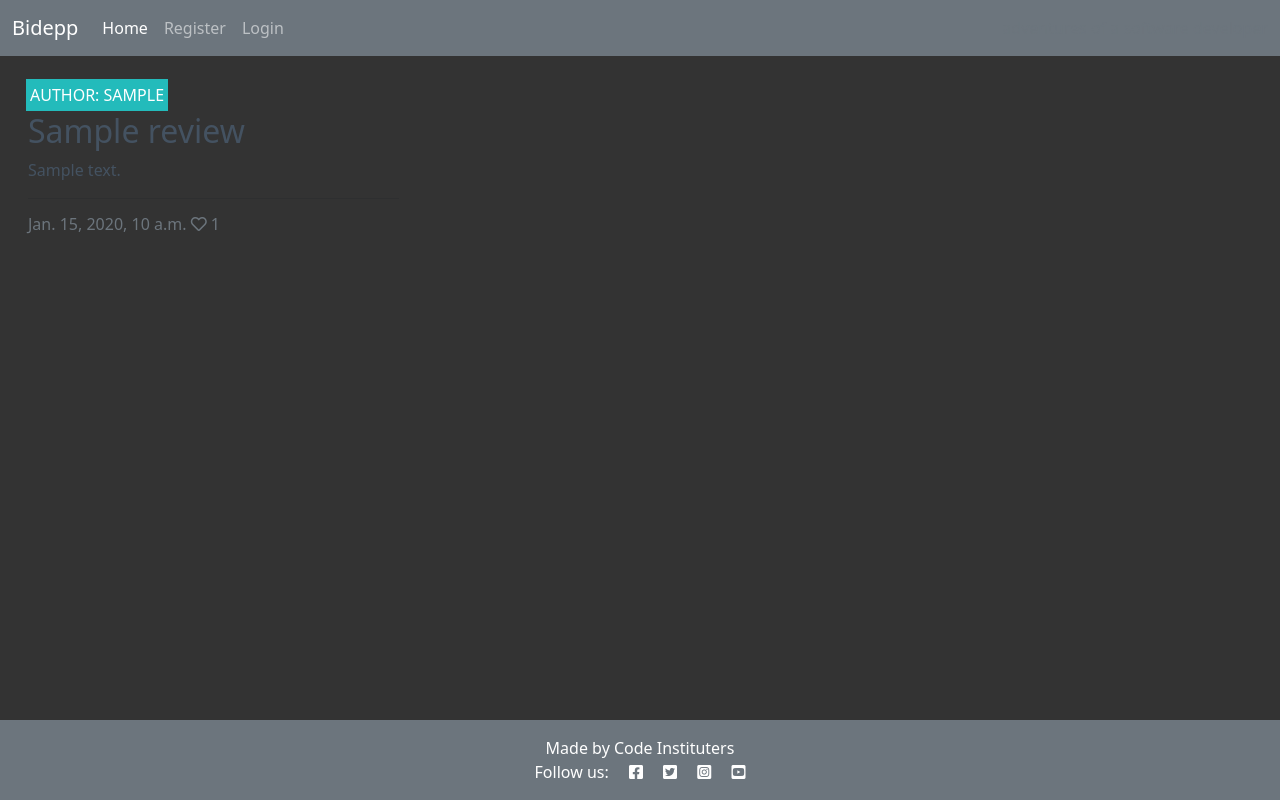
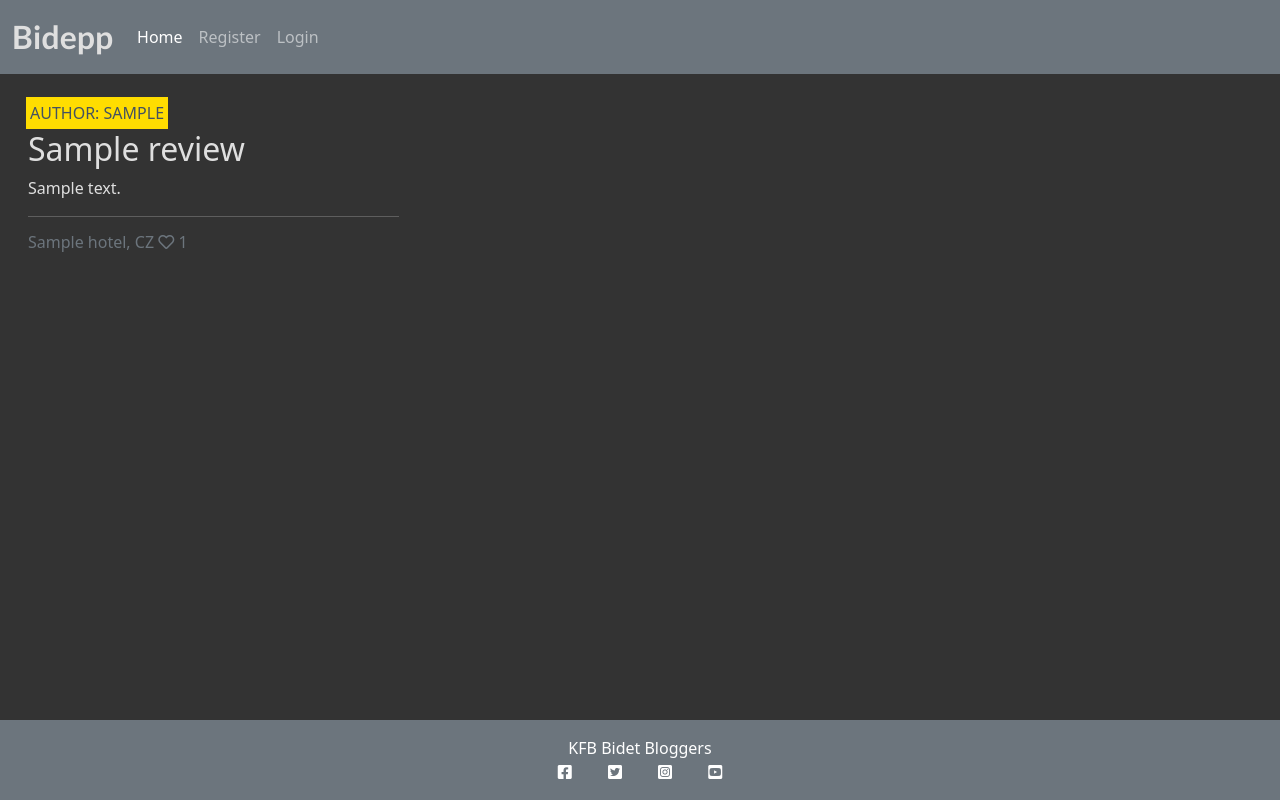
Before and after one commit to fabi8bit/bidepp-fs-pp4, a Django app: page / in a window 1280 px wide. Run offline with Django 3.2, Linux system fonts and the light colour scheme; tables that the repository leaves empty hold one stand-in row (values such as "Sample post").

Commit message:
Fix style.css fille and minor html structure changes

```diff
--- a/blog/models.py
+++ b/blog/models.py
@@ -15,6 +15,9 @@ class Hotel(models.Model):
     longitude = models.FloatField()
     preferred = models.ManyToManyField(
         User, related_name='preferred_hotel', blank=True)
+
+    def __str__(self):
+        return self.name
 
 class Review(models.Model):
     title = models.CharField(max_length=200, unique=True)
--- a/blog/views.py
+++ b/blog/views.py
@@ -1,5 +1,5 @@
-from django.shortcuts import render
-from django.views import generic
+from django.shortcuts import render, get_object_or_404
+from django.views import generic, View
 from .models import Review
 
 
--- a/static/css/style.css
+++ b/static/css/style.css
@@ -2,23 +2,21 @@ body {
     background-color: #F9FAFC;
 }
 
-/* .brand {
+.brand {
     font-family: Lato, sans-serif;
-    font-size: 1.4rem;
+    font-size: 2rem;
     font-weight: 700;
-    color: #4A4A4F;
-} */
+    color: #dfdfdf;
+}
 
-/* .red-o {
-    color: #E84610;
-} */
+
 
 .thin {
     font-weight: 300;
 }
 
 .light-bg {
-    background-color: #fff;
+    background-color: #dfdfdf;
 }
 
 .dark-bg {
@@ -43,11 +41,11 @@ body {
     bottom: 5%;
     min-width: 30%;
     left: -2px;
-    background-color: #23BBBB;
+    background-color: #ffdd00;
 }
 
 .author {
-    color: white;
+    color: #445261;
     margin: 4px;
     text-transform: uppercase;
 }
@@ -86,9 +84,9 @@ body {
     z-index: 100;
 }
 
-.post-link {
+.post-link, hr {
     text-decoration: none;
-    color: #445261;
+    color: #dfdfdf;
 }
 
 .post-link:hover,
@@ -140,3 +138,8 @@ body {
     background: transparent;
     border: none;
 }
+
+.ms-3 {
+    margin-left: 1rem;
+    margin-right: 1rem;
+}
--- a/templates/base.html
+++ b/templates/base.html
@@ -49,9 +49,6 @@
                     </li>
                     {% endif %}
                 </ul>
-                <span class="navbar-text text-muted">
-                    adventures of a software developer
-                </span>
             </div>
         </div>
     </nav>
@@ -64,8 +61,9 @@
 
     <!-- Footer -->
     <footer class="footer mt-auto py-3 bg-secondary">
-        <p class="m-0 text-center text-white">Made by Code Instituters</p>
-        <p class="m-0 text-center text-white">Follow us: <i class="fab fa-facebook-square ms-3"></i>
+        <p class="m-0 text-center text-white">KFB Bidet Bloggers</p>
+        <p class="m-0 text-center text-white">
+            <i class="fab fa-facebook-square ms-3"></i>
             <i class="fab fa-twitter-square ms-3"></i>
             <i class="fab fa-instagram-square ms-3"></i>
             <i class="fab fa-youtube-square ms-3"></i></p>
--- a/templates/index.html
+++ b/templates/index.html
@@ -12,6 +12,7 @@
                 <div class="col-md-4">
                     <div class="card mb-4">
                         <div class="card-body">
+                            <a href="#" class="post-link">
                                 <div class="image-container">
                                     {% if "placeholder" in review.featured_image.url %}
                                     <img class="card-img-top"
@@ -23,12 +24,11 @@
                                         <p class="author">Author: {{ review.author }}</p>
                                     </div>
                                 </div>
-                            <a href="#" class="post-link">
                                 <h2 class="card-title">{{ review.title }}</h2>
                                 <p class="card-text">{{ review.excerpt }}</p>
                             </a>
                             <hr />
-                            <p class="card-text text-muted h6">{{ review.created_on}} <i class="far fa-heart"></i>
+                            <p class="card-text text-muted h6">{{ review.hotel }}, {{ review.hotel.country }} <i class="far fa-heart"></i>
                                 {{ review.number_of_likes }}</p>
                         </div>
                     </div>
```
Lines whose indentation alone changed are shown as unchanged.
